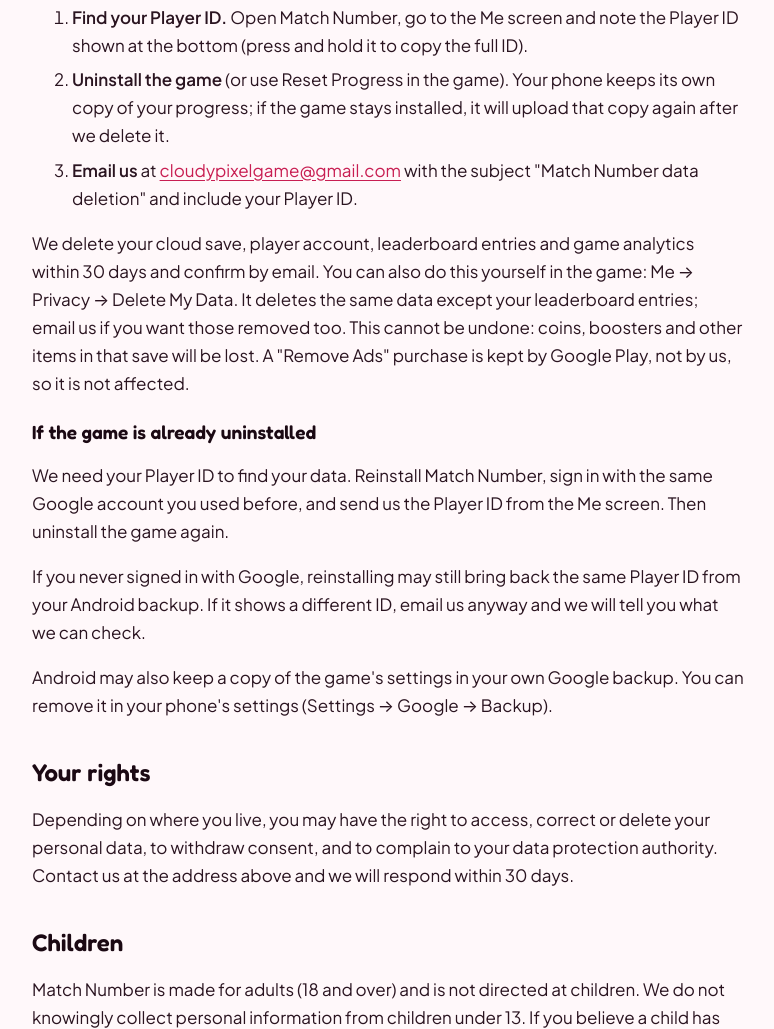
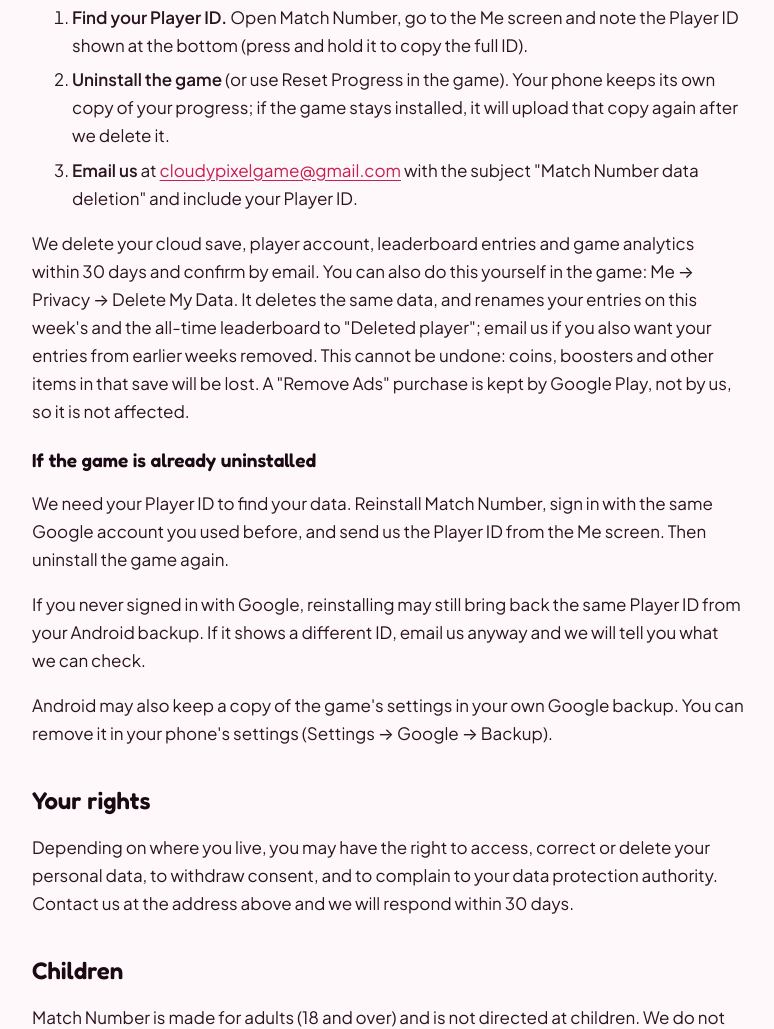
Before and after one commit to cloudypixelgame/cloudypixelgame.github.io, a plain HTML site: page match-number/privacy-policy.html in a window 1280 px wide. Shown: the part 3368-4397 px from the top of the page, without its empty margins (252-1026 px from the left). Drawn offline with Linux system fonts and the light colour scheme.

Commit message:
Match Number policy: Delete My Data renames leaderboard entries

```diff
--- a/match-number/privacy-policy.html
+++ b/match-number/privacy-policy.html
@@ -117,7 +117,7 @@
       <li><strong>Uninstall the game</strong> (or use Reset Progress in the game). Your phone keeps its own copy of your progress; if the game stays installed, it will upload that copy again after we delete it.</li>
       <li><strong>Email us</strong> at <a href="mailto:cloudypixelgame@gmail.com?subject=Match%20Number%20data%20deletion">cloudypixelgame@gmail.com</a> with the subject "Match Number data deletion" and include your Player ID.</li>
     </ol>
-    <p>We delete your cloud save, player account, leaderboard entries and game analytics within 30 days and confirm by email. You can also do this yourself in the game: Me → Privacy → Delete My Data. It deletes the same data except your leaderboard entries; email us if you want those removed too. This cannot be undone: coins, boosters and other items in that save will be lost. A "Remove Ads" purchase is kept by Google Play, not by us, so it is not affected.</p>
+    <p>We delete your cloud save, player account, leaderboard entries and game analytics within 30 days and confirm by email. You can also do this yourself in the game: Me → Privacy → Delete My Data. It deletes the same data, and renames your entries on this week's and the all-time leaderboard to "Deleted player"; email us if you also want your entries from earlier weeks removed. This cannot be undone: coins, boosters and other items in that save will be lost. A "Remove Ads" purchase is kept by Google Play, not by us, so it is not affected.</p>
 
     <h3>If the game is already uninstalled</h3>
     <p>We need your Player ID to find your data. Reinstall Match Number, sign in with the same Google account you used before, and send us the Player ID from the Me screen. Then uninstall the game again.</p>
```
